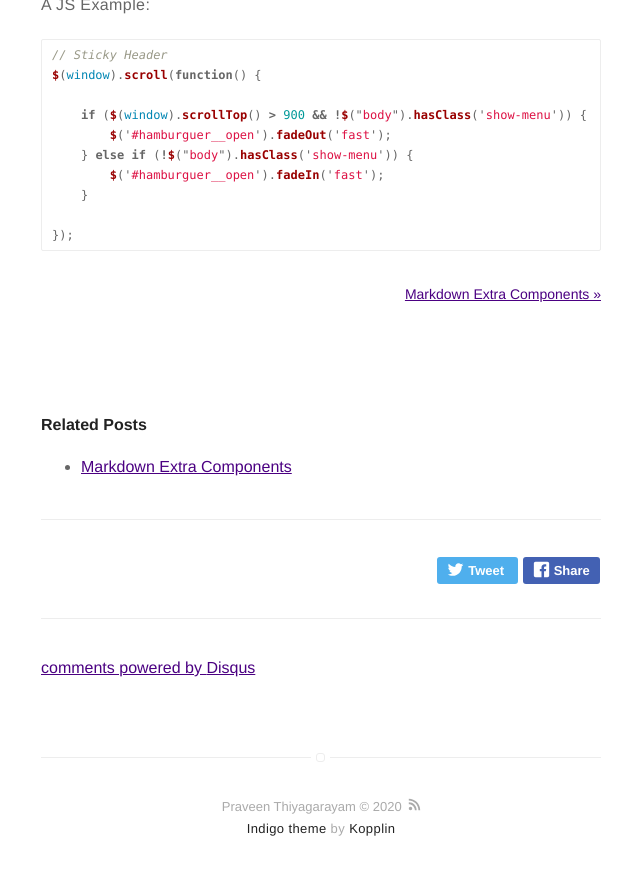
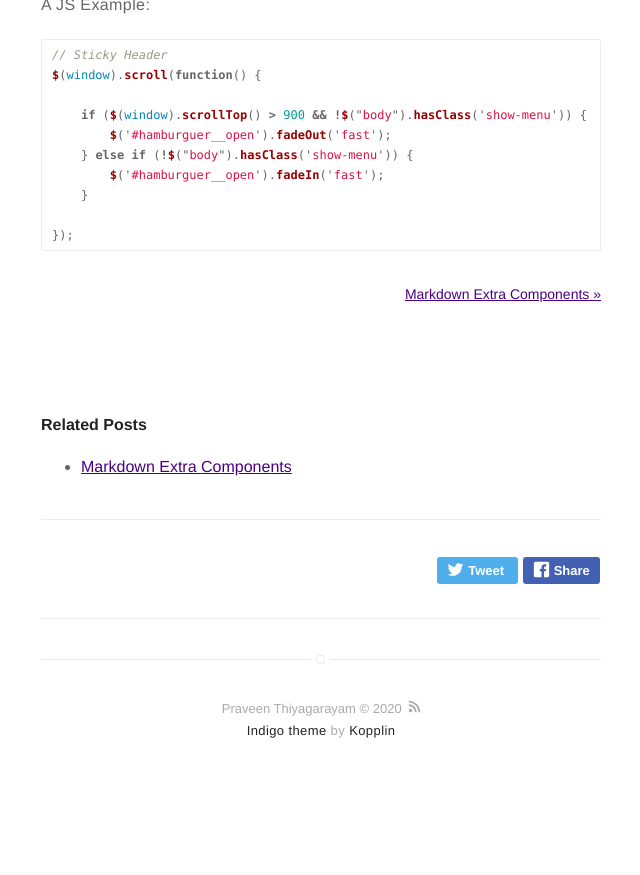
Before and after one commit to im403/pr4v33n, a Jekyll site: the page built from _posts/2016-02-24-markdown-common-elements.markdown, in a window 1280 px wide and 900 px high, scrolled down 5125 px. Shown: the top 875 px of the window, without its empty margins (319-959 px from the left). Built offline with Jekyll 4.4.1, drawn with Linux system fonts in a browser that asks for light colours; comment, search, counter and statistics services are not loaded; after the commit the page ends 5927 px from its top, so only the background shows below that; part of the change alters nothing that is shown.

Commit message:
Update post.html

```diff
--- a/_layouts/post.html
+++ b/_layouts/post.html
@@ -43,7 +43,3 @@ layout: page
 {% if site.show-author %}
     {% include author.html %}
 {% endif %}
-
-{% if site.disqus.categories contains page.category %}
-    {% include disqus.html %}
-{% endif %}
```
